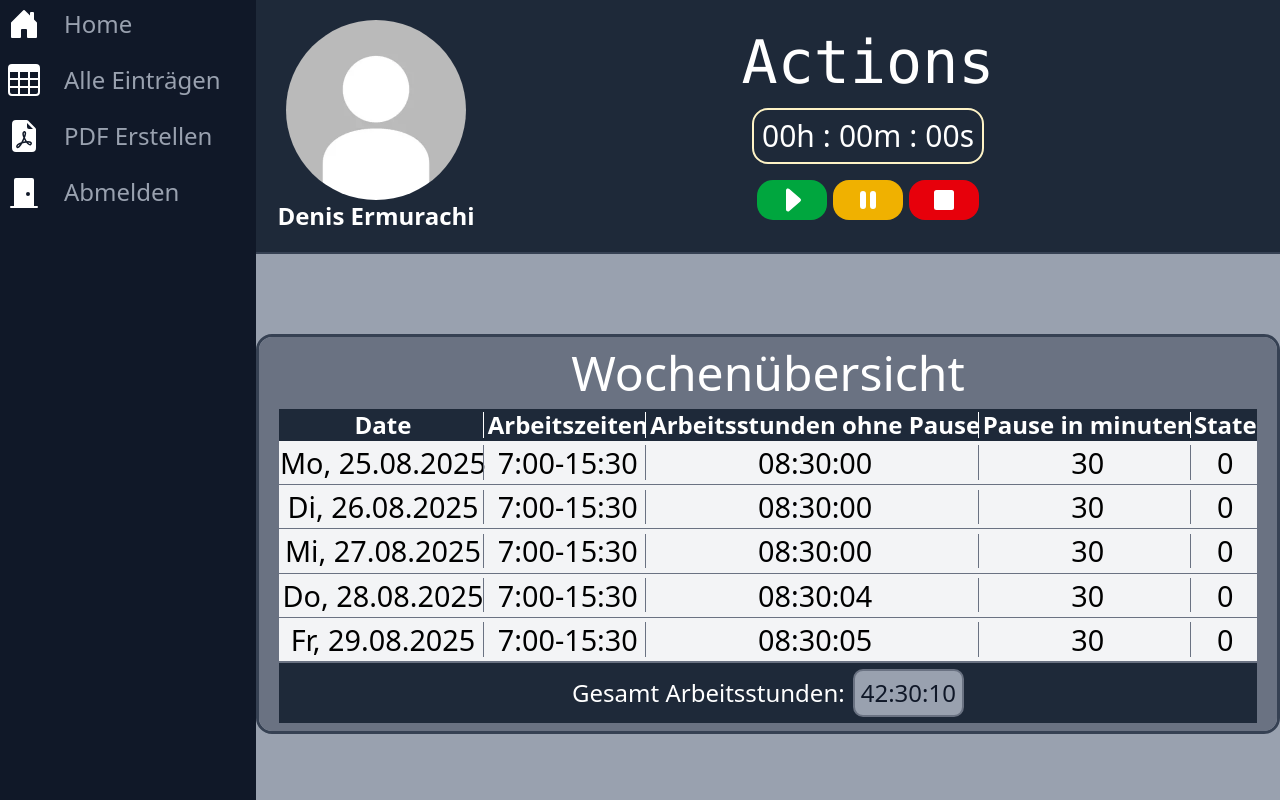
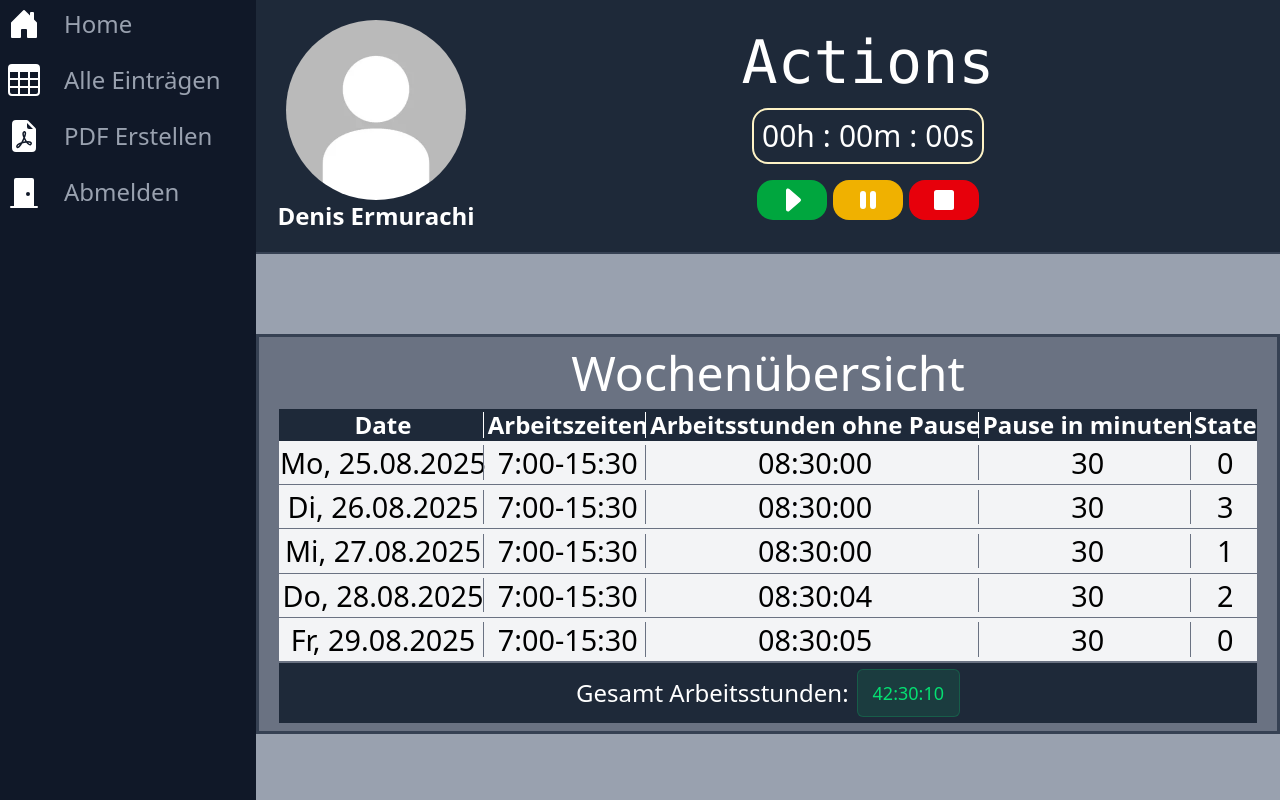
Before and after one commit to Denis80085/Time-Tracker, a React (Vite) app in the folder frontend/: page / in a window 1280 px wide. Built offline with nearby package versions, Linux system fonts and the light colour scheme.

Commit message:
new component Badge

```diff
--- a/frontend/package.json
+++ b/frontend/package.json
@@ -11,8 +11,11 @@
   },
   "dependencies": {
     "@tailwindcss/vite": "^4.1.11",
+    "class-variance-authority": "^0.7.1",
+    "clsx": "^2.1.1",
     "react": "^19.1.0",
     "react-dom": "^19.1.0",
+    "tailwind-merge": "^3.3.1",
     "tailwindcss": "^4.1.11",
     "uuid": "^11.1.0"
   },
--- /dev/null
+++ b/frontend/src/components/Badge.tsx
@@ -0,0 +1,39 @@
+import { type VariantProps, cva } from "class-variance-authority";
+import type { FC } from "react";
+import { cn } from "../utils/helpers.ts";
+
+const badgeVarients = cva(
+  "inline-flex items-center rounded-md font-medium inset-ring",
+  {
+    variants: {
+      variant: {
+        default: "bg-gray-400/10 text-gray-400 inset-ring-gray-400/20",
+        red: "bg-red-400/10 text-red-400 inset-ring-red-400/20",
+        yellow: "bg-yellow-400/10 text-yellow-500 inset-ring-yellow-400/20",
+        green: "bg-green-400/10 text-green-400 inset-ring-green-400/20",
+        blue: "bg-blue-400/10 text-blue-400 inset-ring-blue-400/30",
+        indigo: "bg-indigo-400/10 text-indigo-400 inset-ring-indigo-400/30",
+        gray: "bg-gray-400/10 text-gray-400 inset-ring-gray-400/20",
+      },
+      size: {
+        small: "px-2.5 py-0.5 text-xs h-8",
+        medium: "px-3 py-1 text-sm h-10",
+        large: "px-4 py-2 text-lg h-12",
+      },
+    },
+    defaultVariants: {
+      variant: "default",
+      size: "small",
+    },
+  },
+);
+
+interface BadgeProps extends VariantProps<typeof badgeVarients> {
+  text: string;
+}
+
+const Badge: FC<BadgeProps> = ({ variant, size, text }) => {
+  return <span className={cn(badgeVarients({ variant, size }))}>{text}</span>;
+};
+
+export { Badge, badgeVarients };
--- a/frontend/src/components/Home/WeekOverView.tsx
+++ b/frontend/src/components/Home/WeekOverView.tsx
@@ -1,6 +1,7 @@
 import DayType from "../../enums/DayType.ts";
 import Table from "./TableComponent/Table.tsx";
 import { TableColumn } from "./TableComponent/Table.tsx";
+import { Badge } from "../Badge.tsx";
 
 type RowData = {
   date: string;
@@ -58,7 +59,7 @@ function WeekOverView({ days }: WeekOverViewProps) {
   return (
     <div
       className="w-full h-full px-5 py-3 my-4 flex flex-col
-      bg-gray-500 border-3 border-gray-700 rounded-2xl
+      bg-gray-500 border-3 border-gray-700
       scrollbar-thumb-only overflow-auto"
     >
       <div className="flex justify-between items-end mb-3">
@@ -71,9 +72,11 @@ function WeekOverView({ days }: WeekOverViewProps) {
         <p className="text-white text-2xl text-center">
           Gesamt Arbeitsstunden:
         </p>
-        <span className="text-gray-900 text-2xl text-center p-1.5 bg-gray-400 rounded-[10px] border-2 border-gray-500">
-          {msToWorkTime(TotalWorkedMS)}
-        </span>
+        <Badge
+          text={msToWorkTime(TotalWorkedMS)}
+          size={"large"}
+          variant={"green"}
+        />
       </div>
     </div>
   );
--- a/frontend/src/pages/Home.tsx
+++ b/frontend/src/pages/Home.tsx
@@ -17,21 +17,21 @@ function Home() {
       workhours: "7:00-15:30",
       worked: 30_600_100,
       pause: 30,
-      type: DayType.ARBEITSTAG,
+      type: DayType.KRANKTAG,
     },
     {
       date: "Mi, 27.08.2025",
       workhours: "7:00-15:30",
       worked: 30_600_600,
       pause: 30,
-      type: DayType.ARBEITSTAG,
+      type: DayType.URLAUB,
     },
     {
       date: "Do, 28.08.2025",
       workhours: "7:00-15:30",
       worked: 30_604_400,
       pause: 30,
-      type: DayType.ARBEITSTAG,
+      type: DayType.FEIERTAG,
     },
     {
       date: "Fr, 29.08.2025",
--- /dev/null
+++ b/frontend/src/utils/helpers.ts
@@ -0,0 +1,6 @@
+import { type ClassValue, clsx } from "clsx";
+import { twMerge } from "tailwind-merge";
+
+export function cn(...inputs: ClassValue[]) {
+  return twMerge(clsx(inputs));
+}
```
Also changed, not shown: 1 other file (tests, documents, lock files or other folders).
